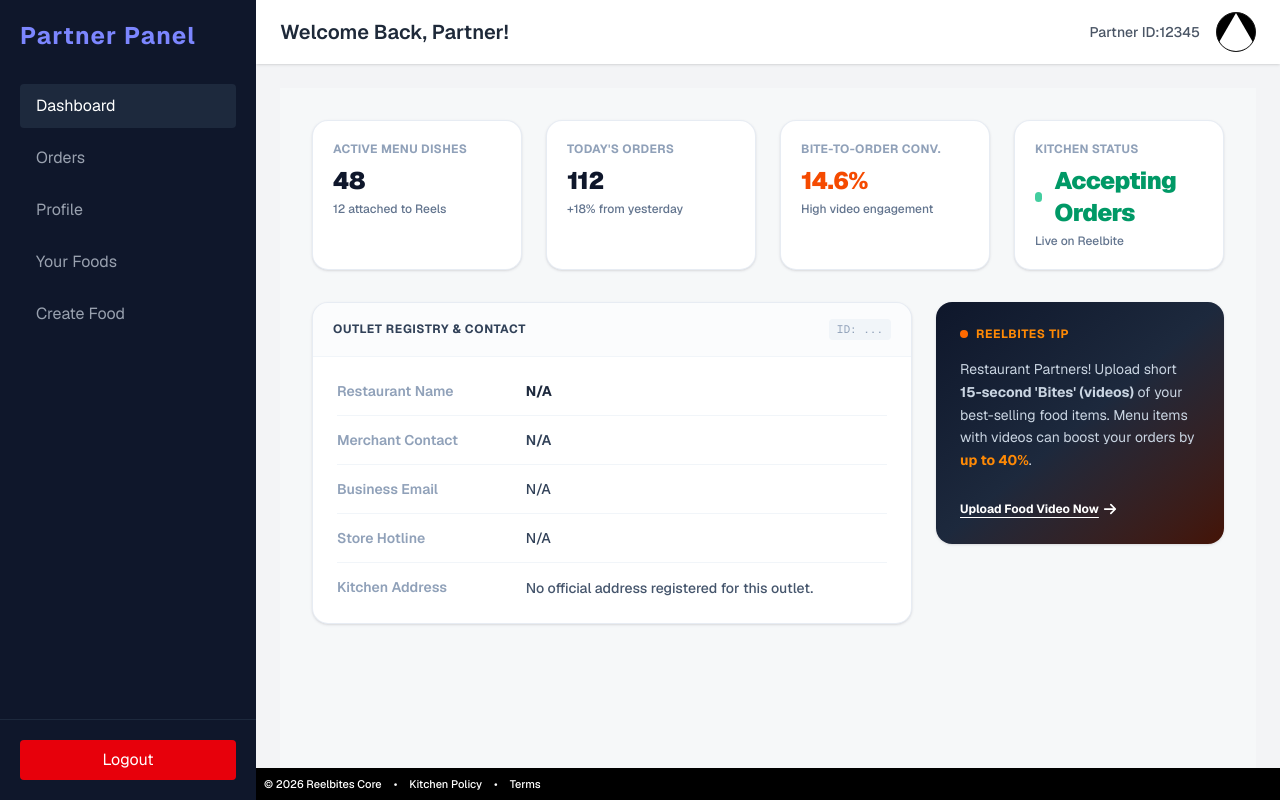
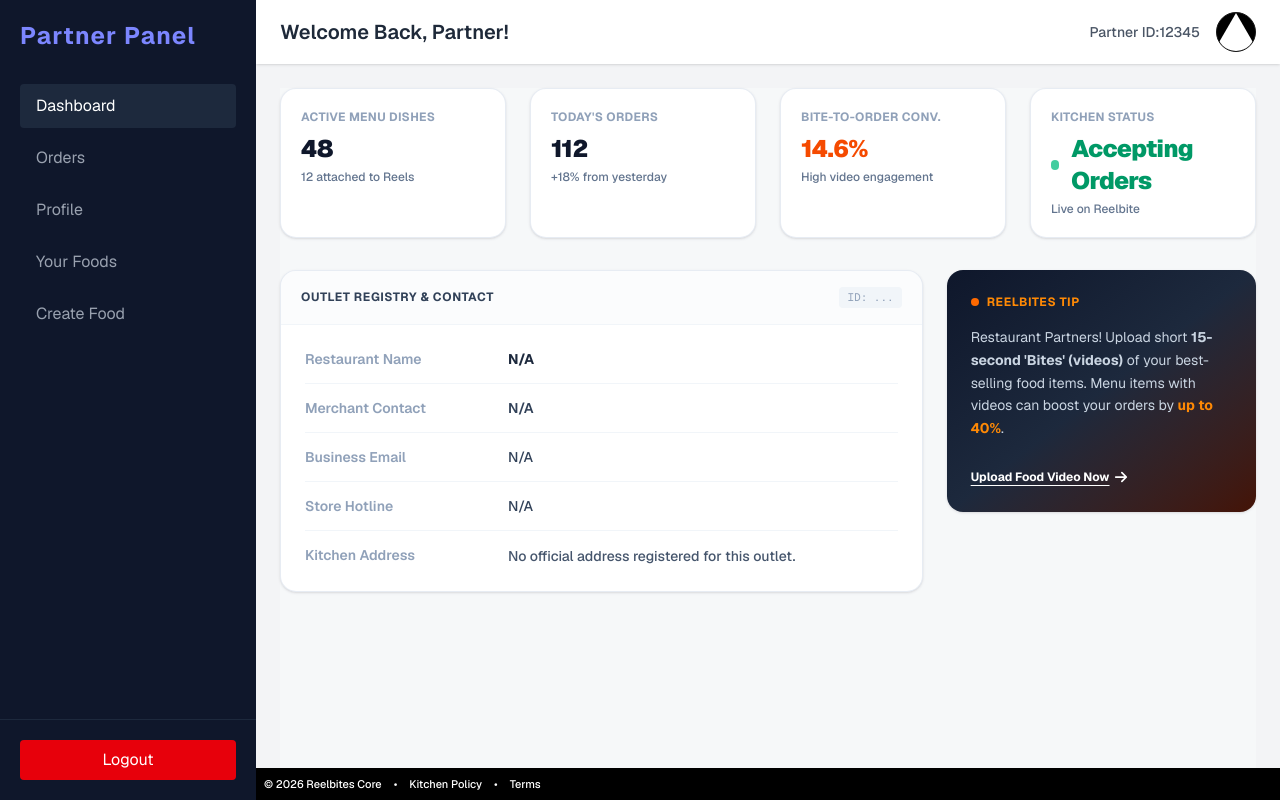
Before and after one commit to MohdMufeet/ReelBite-app, a Next.js app: page /partner/dashboard in a window 1280 px wide. Built offline with nearby package versions, Linux system fonts and the light colour scheme; no server answers.

Commit message:
fix: Update layout padding and correct link for food video upload

```diff
--- a/src/app/partner/dashboard/page.tsx
+++ b/src/app/partner/dashboard/page.tsx
@@ -21,7 +21,7 @@ const router = useRouter();
   };
 
   return (
-    <div className="w-full max-w-7xl mx-auto px-4 sm:px-6 lg:px-8 py-6 sm:py-8 space-y-6 sm:space-y-8 bg-slate-50/60 min-h-screen">
+    <div className="w-full max-w-7xl mx-auto space-y-6 sm:space-y-8 bg-slate-50/60 min-h-screen">
 
 
       {/* RESTAURANT CORE METRICS GRID */}
@@ -157,7 +157,7 @@ const router = useRouter();
             </p>
             <div className="pt-2">
               <Link
-                href="/partner/create"
+                href="/partner/dashboard/create"
                 className="inline-flex items-center text-xs font-bold text-white hover:text-orange-400 transition-colors underline underline-offset-4"
               >
                 Upload Food Video Now
```
